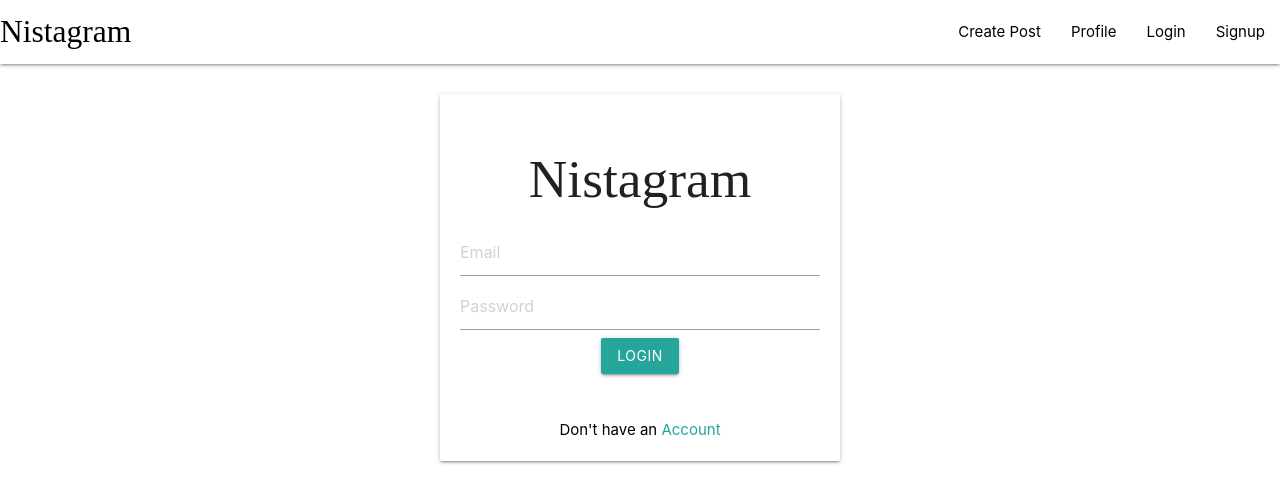
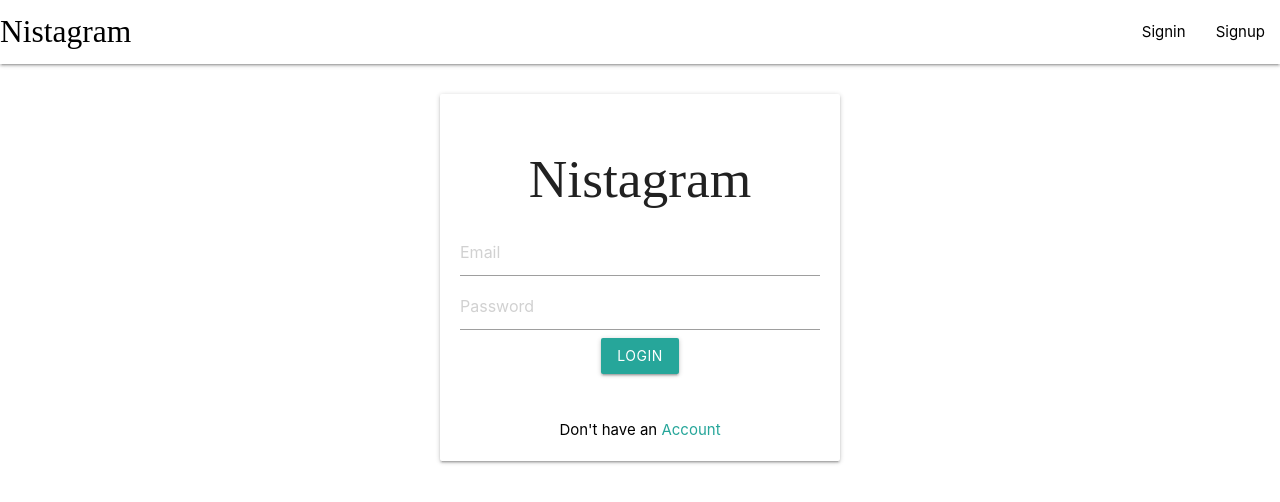
Before and after one commit to mdnmnahmed/Nistagram, a React (Create React App) app in the folder client/: page /signin in a window 1280 px wide. Shown: the top 502 px of the page. Built offline with nearby package versions, Linux system fonts and the light colour scheme; a web font is replaced by a local one.

Commit message:
Added Protected routes functionality

```diff
--- a/client/src/components/NavBar.js
+++ b/client/src/components/NavBar.js
@@ -1,17 +1,31 @@
-import React from 'react';
+import React, { useContext } from 'react';
 import { Link } from 'react-router-dom';
+import { UserContext } from '../App';
 
 const NavBar = () => {
+    const { state, dispatch } = useContext(UserContext);
+
+    const renderList = () => {
+        if (state) {
+            return [
+                <li><Link to="/createpost">Create Post</Link></li>,
+                <li><Link to="/profile">Profile</Link></li>
+            ]
+        } else {
+            return [
+                <li><Link to="/signin">Signin</Link></li>,
+                <li><Link to="/signup">Signup</Link></li>
+            ]
+        }
+    }
+
     return (
         <>
             <nav>
-                <div className="nav-wrapper white" style={{color: 'black'}}>
-                    <Link to="/" className="brand-logo left">Nistagram</Link>
+                <div className="nav-wrapper white" style={{ color: 'black' }}>
+                    <Link to={state ? '/' : '/signin'} className="brand-logo left">Nistagram</Link>
                     <ul id="nav-mobile" className="right">
-                        <li><Link to="/createpost">Create Post</Link></li>
-                        <li><Link to="/profile">Profile</Link></li>
-                        <li><Link to="/signin">Login</Link></li>
-                        <li><Link to="/signup">Signup</Link></li>
+                        {renderList()}
                     </ul>
                 </div>
             </nav>
```
